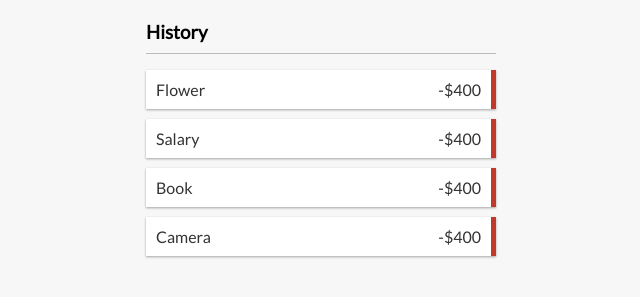
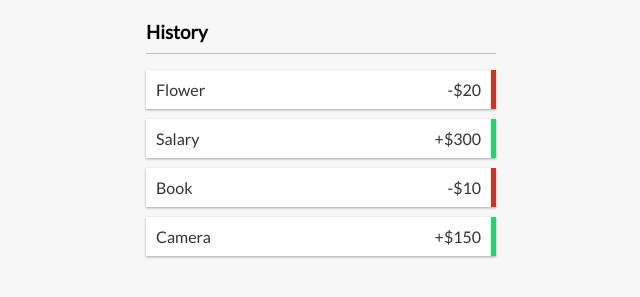
Before and after one commit to robynsdev/react-expense-tracker, a React (Create React App) app: page / in a window 1280 px wide. Shown: the part 269-566 px from the top of the page, without its empty margins (319-959 px from the left). Built offline with nearby package versions, Linux system fonts and the light colour scheme.

Commit message:
history list functionality

```diff
--- /dev/null
+++ b/src/components/Transaction.js
@@ -0,0 +1,15 @@
+import React from "react";
+
+export const Transaction = ({ transaction }) => {
+  const sign = transaction.amount < 0 ? "-" : "+";
+
+  return (
+    <li className={transaction.amount < 0 ? "minus" : "plus"}>
+      {transaction.text}{" "}
+      <span>
+        {sign}${Math.abs(transaction.amount)}
+      </span>
+      <button className="delete-btn">x</button>
+    </li>
+  );
+};
--- a/src/components/TransactionList.js
+++ b/src/components/TransactionList.js
@@ -1,4 +1,6 @@
 import React, { useContext } from "react";
+import { Transaction } from "./Transaction";
+
 import { GlobalContext } from "../context/GlobalState";
 
 export const TransactionList = () => {
@@ -9,10 +11,7 @@ export const TransactionList = () => {
       <h3>History</h3>
       <ul id="list" className="list">
         {transactions.map((transaction) => (
-          <li className="minus">
-            {transaction.text} <span>-$400</span>
-            <button className="delete-btn">x</button>
-          </li>
+          <Transaction key={transaction.id} transaction={transaction} />
         ))}
       </ul>
     </>
```
Also changed, not shown: 1 other file (tests, documents, lock files or other folders).
